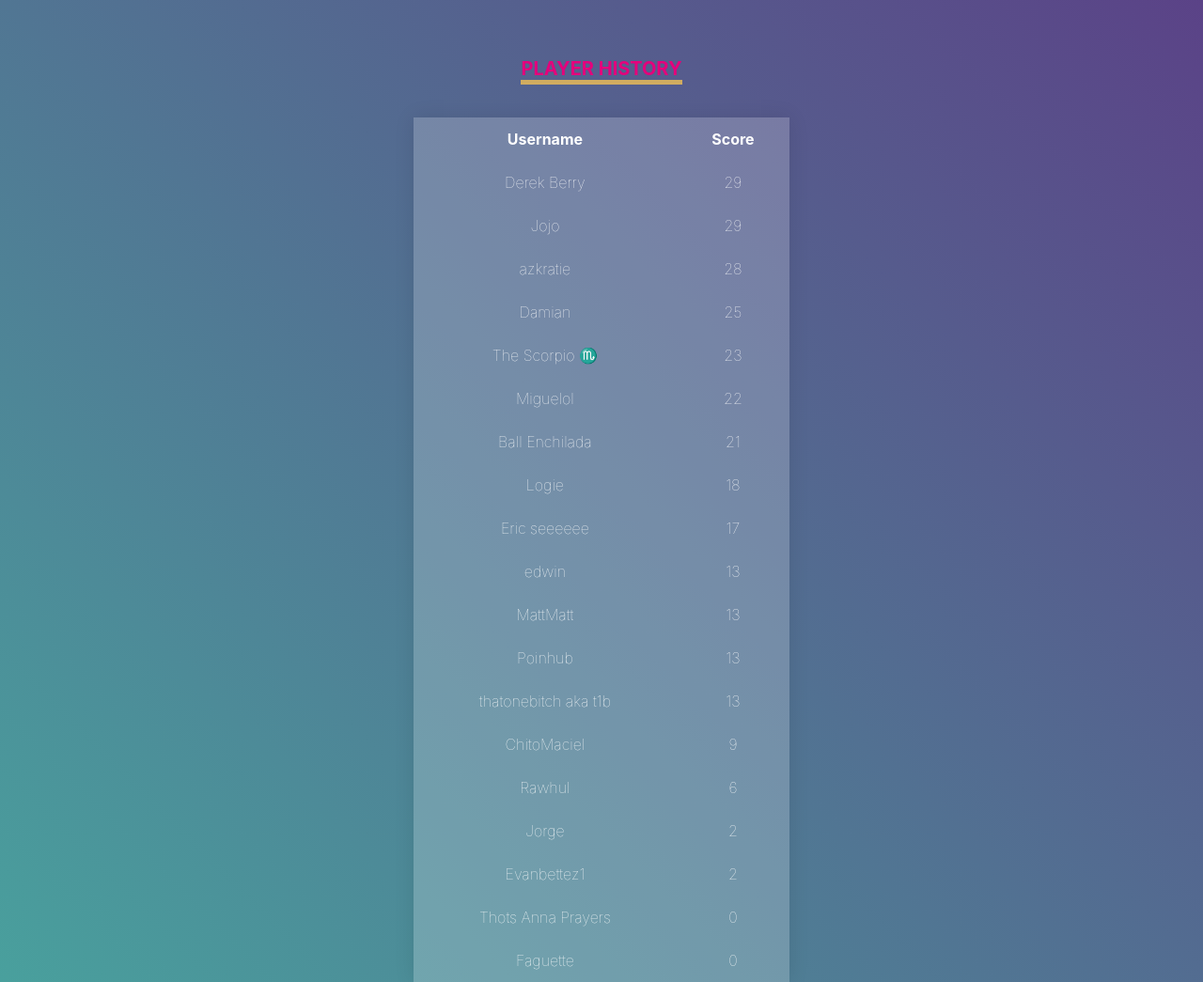
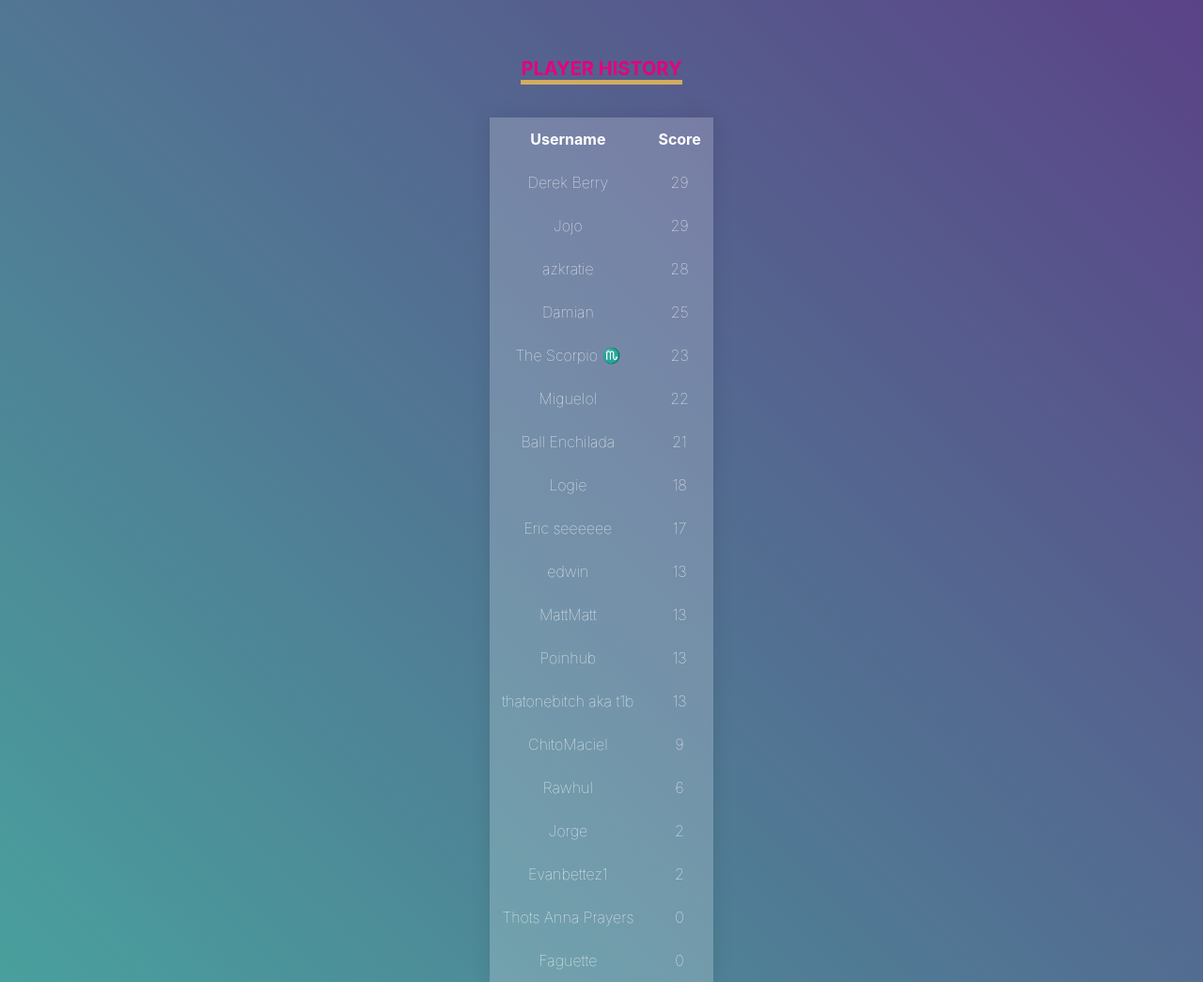
Before and after one commit to nickazcarate/nickazcarate.github.io, a plain HTML site: page index.html in a window 1280 px wide. Shown: the part 560-1605 px from the top of the page at 94% size. Drawn offline with Linux system fonts and the light colour scheme.

Commit message:
remove fixed table width

```diff
--- a/table.css
+++ b/table.css
@@ -7,8 +7,9 @@
 	transform: translate(0%, 0%);
 }
 
+
 table {
-	width: 400px;
+	/*width: 800px;*/
 	margin-left:auto;
 	margin-right:auto;
 	border-collapse: collapse;
```
